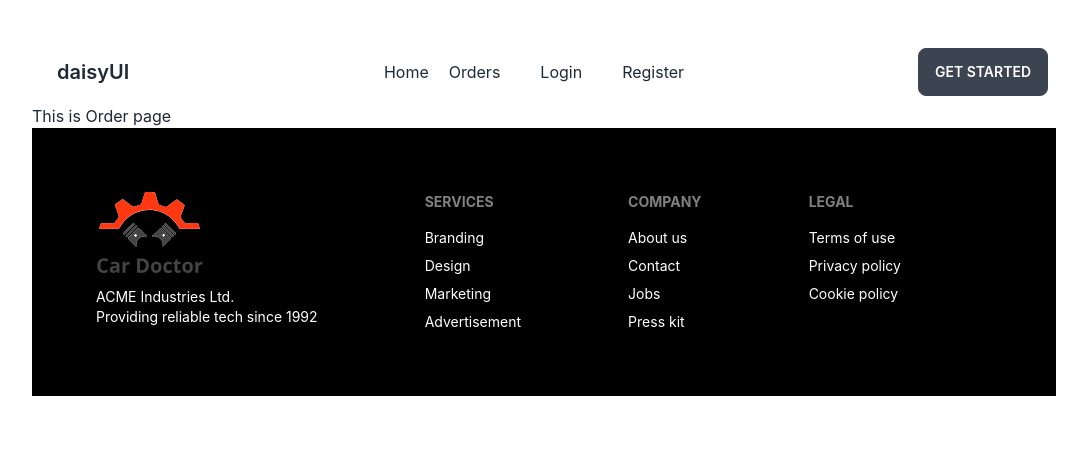
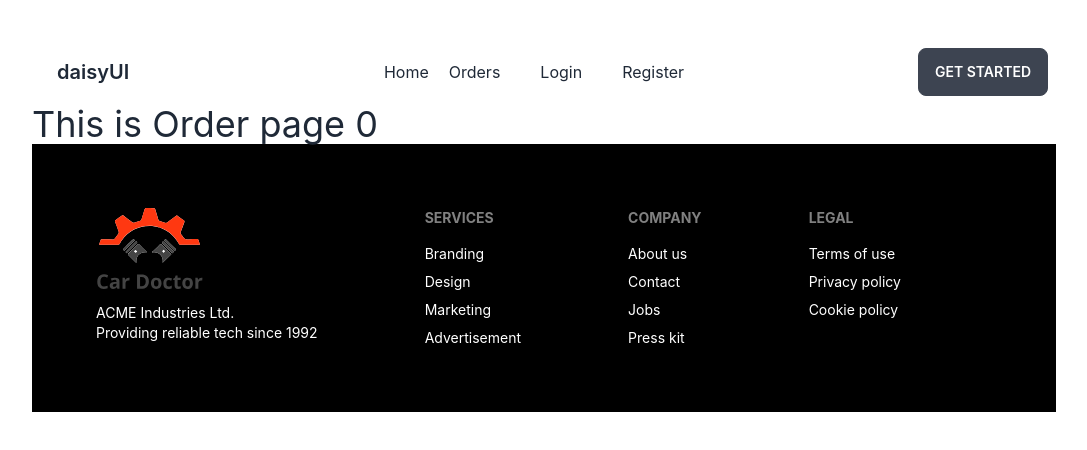
Before and after one commit to Sharif-Miah/geniys-car-clint-site-project, a React (Create React App) app: page /orders in a window 1280 px wide. Shown: the top 450 px of the page, without its empty margins (96-1183 px from the left). Built offline with nearby package versions, Linux system fonts and the light colour scheme; no server answers.

Commit message:
order component some added

```diff
--- a/src/Routes/Router.js
+++ b/src/Routes/Router.js
@@ -13,6 +13,10 @@ export const router = createBrowserRouter([
         children: [
             {
                 path: '/',
+                element: <Home />
+            },
+            {
+                path: '/home',
                 element: <Home />
             },
             {
--- a/src/component/Header/Header.jsx
+++ b/src/component/Header/Header.jsx
@@ -21,7 +21,7 @@ const Header = () => {
             </div>
             <div className="navbar-center hidden lg:flex">
                 <ul className="menu menu-horizontal p-0">
-                    <Link to='/'>Home</Link>
+                    <Link to='/home'>Home</Link>
                     <Link to='/orders' className='mx-5'>Orders</Link>
                     <Link to='/login' className='mx-5'>Login</Link>
                     <Link to='/register' className='mx-5'>Register</Link>
--- a/src/pages/Orders/Orders.jsx
+++ b/src/pages/Orders/Orders.jsx
@@ -1,9 +1,22 @@
 import React from 'react';
+import { useEffect } from 'react';
+import { useState } from 'react';
+import { useContext } from 'react';
+import { AuthContext } from '../../context/AuthContext/AuthProvider';
 
 const Orders = () => {
+    const { user } = useContext(AuthContext)
+    const [order, setOrder] = useState([]);
+
+    useEffect(() => {
+        fetch(`http://localhost:5000/orders?email=${user?.email}`)
+            .then(res => res.json())
+            .then(data => setOrder(data))
+    }, [user?.email])
+
     return (
         <div>
-            <h1>This is Order page</h1>
+            <h1 className='text-4xl'>This is Order page {order.length}</h1>
         </div>
     );
 };
```
